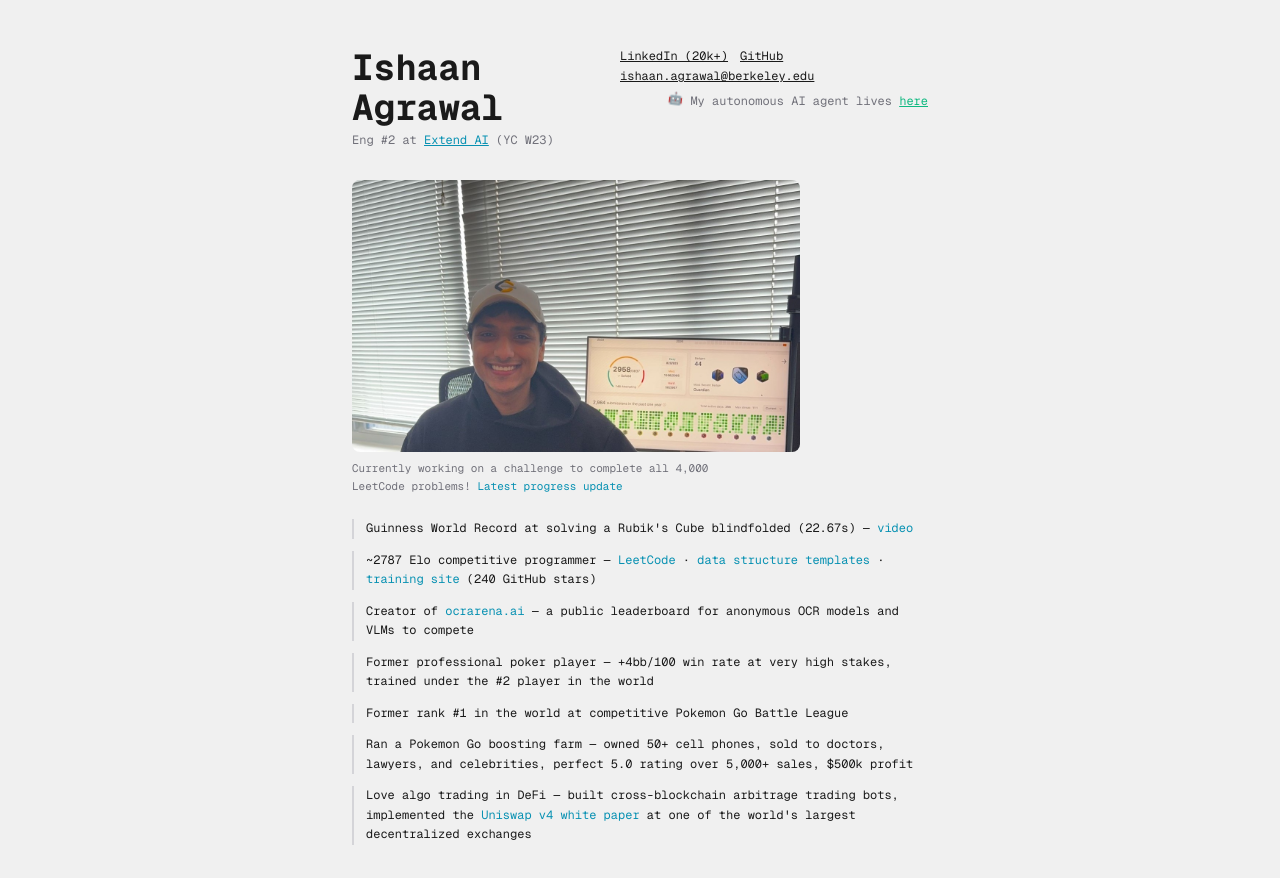
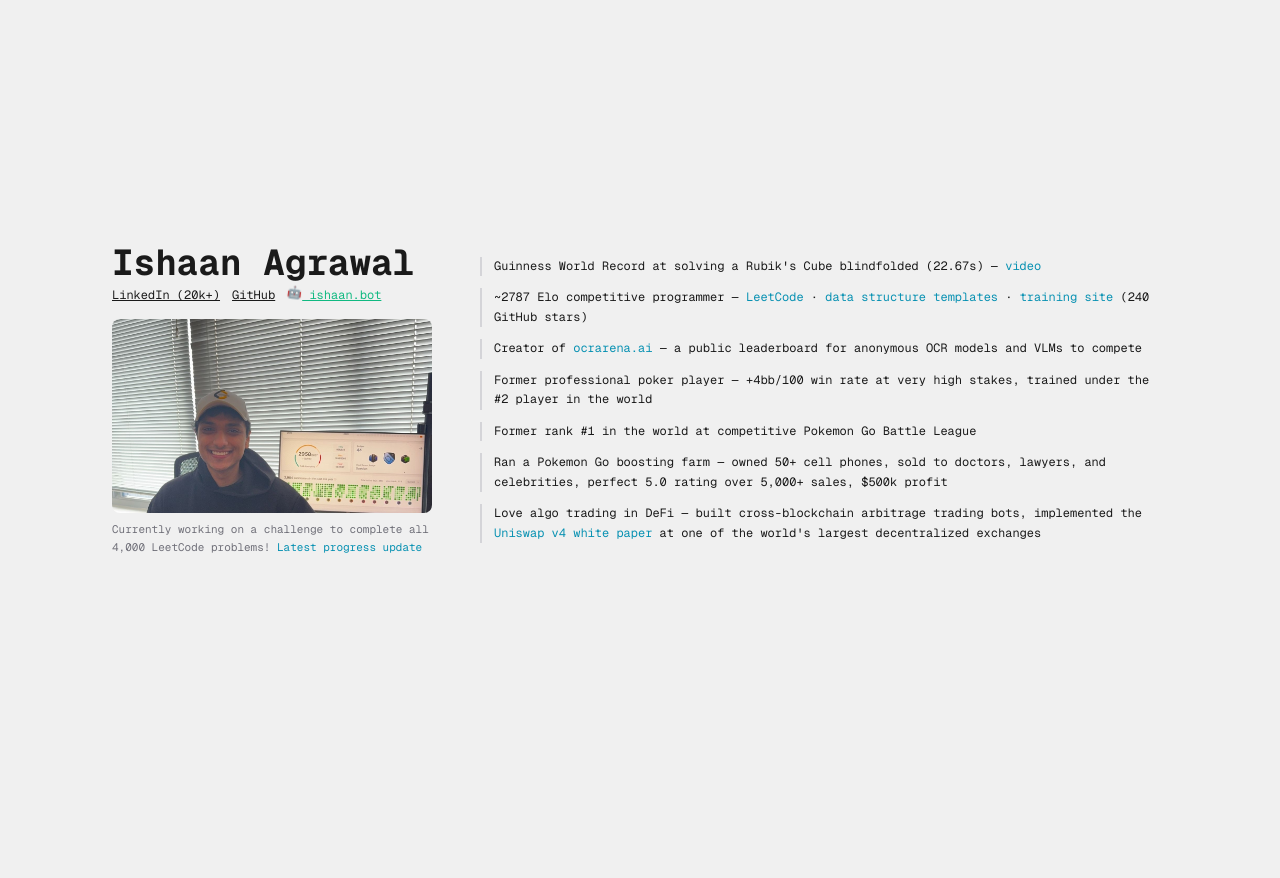
Before and after one commit to ishaanbuildsthings/ishaan.md, a Next.js app in the folder personal/: page / in a window 1280 px wide. Shown: the top 878 px of the page. After the commit the page ends 800 px from the top, so only its background shows below. Built offline with nearby package versions, Linux system fonts and the light colour scheme.

Commit message:
Switch to 2-column: name/photo left, bullet points right
- Left column: name, links (LinkedIn/GitHub/agent) inline, photo, LeetCode challenge caption
- Right column: all bullet points with border-left
- Remove Extend AI from header per request

Co-Authored-By: Claude Opus 4.6 <noreply@anthropic.com>

```diff
--- a/personal/src/app/page.tsx
+++ b/personal/src/app/page.tsx
@@ -4,28 +4,13 @@ import Sidebar from "@/components/Sidebar";
 export default function Home() {
   return (
     <div className="min-h-screen bg-background">
-      <main className="max-w-2xl mx-auto p-6 sm:p-8 lg:p-12 py-12 sm:py-16">
-        <div className="flex flex-col sm:flex-row sm:items-start sm:justify-between gap-4 mb-8">
-          <div>
-            <h1 className="text-3xl sm:text-4xl font-bold text-foreground mb-1">
-              Ishaan Agrawal
-            </h1>
-            <p className="text-xs text-muted">
-              Eng #2 at{" "}
-              <a
-                href="https://www.extend.app"
-                target="_blank"
-                rel="noopener noreferrer"
-                className="text-cyan underline hover:text-cyan-dim"
-              >
-                Extend AI
-              </a>{" "}
-              (YC W23)
-            </p>
-          </div>
+      <main className="h-full flex flex-col lg:flex-row gap-8 lg:gap-12 p-6 sm:p-8 lg:p-12 max-w-6xl mx-auto py-12 sm:py-16 lg:py-0 lg:min-h-screen">
+        <div className="lg:w-80 shrink-0 flex flex-col lg:justify-center">
+          <Hero />
+        </div>
+        <div className="flex-1 flex flex-col justify-center min-w-0">
           <Sidebar />
         </div>
-        <Hero />
       </main>
     </div>
   );
--- a/personal/src/components/Hero.tsx
+++ b/personal/src/components/Hero.tsx
@@ -3,17 +3,46 @@ import Image from "next/image";
 export default function Hero() {
   return (
     <div>
-      <div className="mb-6">
+      <h1 className="text-3xl sm:text-4xl font-bold text-foreground mb-1">
+        Ishaan Agrawal
+      </h1>
+      <div className="flex flex-wrap items-center gap-x-3 gap-y-1 mb-4">
+        <a
+          href="https://www.linkedin.com/in/ishaan-agrawal/"
+          target="_blank"
+          rel="noopener noreferrer"
+          className="text-xs text-foreground underline hover:text-muted"
+        >
+          LinkedIn (20k+)
+        </a>
+        <a
+          href="https://github.com/ishaanbuildsthings"
+          target="_blank"
+          rel="noopener noreferrer"
+          className="text-xs text-foreground underline hover:text-muted"
+        >
+          GitHub
+        </a>
+        <a
+          href="https://ishaan.bot"
+          target="_blank"
+          rel="noopener noreferrer"
+          className="text-xs text-green underline hover:text-green-dim"
+        >
+          <span className="dancing-robot">🤖</span> ishaan.bot
+        </a>
+      </div>
+
       <Image
         src="/ishaan.jpg"
         alt="Ishaan Agrawal"
         width={1220}
         height={740}
-          className="rounded-lg mb-2 w-full max-w-md"
+        className="rounded-lg mb-2 w-full"
         unoptimized
         priority
       />
-        <p className="text-[11px] text-muted leading-relaxed max-w-sm">
+      <p className="text-[11px] text-muted leading-relaxed">
         Currently working on a challenge to complete all 4,000 LeetCode
         problems!{" "}
         <a
@@ -26,108 +55,5 @@ export default function Hero() {
         </a>
       </p>
     </div>
-
-      <div className="space-y-3">
-        <div className="border-l-2 border-border pl-3">
-          <p className="text-xs text-foreground leading-relaxed">
-            Guinness World Record at solving a Rubik&apos;s Cube blindfolded
-            (22.67s) —{" "}
-            <a
-              href="https://www.youtube.com/watch?v=N8MNEngonTs"
-              target="_blank"
-              rel="noopener noreferrer"
-              className="text-cyan hover:underline"
-            >
-              video
-            </a>
-          </p>
-        </div>
-
-        <div className="border-l-2 border-border pl-3">
-          <p className="text-xs text-foreground leading-relaxed">
-            ~2787 Elo competitive programmer —{" "}
-            <a
-              href="https://leetcode.com/u/leetgoat_dot_io/"
-              target="_blank"
-              rel="noopener noreferrer"
-              className="text-cyan hover:underline"
-            >
-              LeetCode
-            </a>{" "}
-            &middot;{" "}
-            <a
-              href="https://github.com/ishaanbuildsthings"
-              target="_blank"
-              rel="noopener noreferrer"
-              className="text-cyan hover:underline"
-            >
-              data structure templates
-            </a>{" "}
-            &middot;{" "}
-            <a
-              href="https://leetgoat.io"
-              target="_blank"
-              rel="noopener noreferrer"
-              className="text-cyan hover:underline"
-            >
-              training site
-            </a>{" "}
-            (240 GitHub stars)
-          </p>
-        </div>
-
-        <div className="border-l-2 border-border pl-3">
-          <p className="text-xs text-foreground leading-relaxed">
-            Creator of{" "}
-            <a
-              href="https://ocrarena.ai"
-              target="_blank"
-              rel="noopener noreferrer"
-              className="text-cyan hover:underline"
-            >
-              ocrarena.ai
-            </a>{" "}
-            — a public leaderboard for anonymous OCR models and VLMs to compete
-          </p>
-        </div>
-
-        <div className="border-l-2 border-border pl-3">
-          <p className="text-xs text-foreground leading-relaxed">
-            Former professional poker player — +4bb/100 win rate at very high
-            stakes, trained under the #2 player in the world
-          </p>
-        </div>
-
-        <div className="border-l-2 border-border pl-3">
-          <p className="text-xs text-foreground leading-relaxed">
-            Former rank #1 in the world at competitive Pokemon Go Battle League
-          </p>
-        </div>
-
-        <div className="border-l-2 border-border pl-3">
-          <p className="text-xs text-foreground leading-relaxed">
-            Ran a Pokemon Go boosting farm — owned 50+ cell phones, sold to
-            doctors, lawyers, and celebrities, perfect 5.0 rating over 5,000+
-            sales, $500k profit
-          </p>
-        </div>
-
-        <div className="border-l-2 border-border pl-3">
-          <p className="text-xs text-foreground leading-relaxed">
-            Love algo trading in DeFi — built cross-blockchain arbitrage trading
-            bots, implemented the{" "}
-            <a
-              href="https://github.com/Uniswap/v4-core/blob/main/docs/whitepaper-v4.pdf"
-              target="_blank"
-              rel="noopener noreferrer"
-              className="text-cyan hover:underline"
-            >
-              Uniswap v4 white paper
-            </a>{" "}
-            at one of the world&apos;s largest decentralized exchanges
-          </p>
-        </div>
-      </div>
-    </div>
   );
 }
--- a/personal/src/components/Sidebar.tsx
+++ b/personal/src/components/Sidebar.tsx
@@ -1,42 +1,105 @@
 export default function Sidebar() {
   return (
-    <div className="space-y-2 sm:text-right">
-      <div className="flex flex-wrap gap-x-3 gap-y-1">
+    <div className="space-y-3">
+      <div className="border-l-2 border-border pl-3">
+        <p className="text-xs text-foreground leading-relaxed">
+          Guinness World Record at solving a Rubik&apos;s Cube blindfolded
+          (22.67s) —{" "}
           <a
-          href="https://www.linkedin.com/in/ishaan-agrawal/"
+            href="https://www.youtube.com/watch?v=N8MNEngonTs"
             target="_blank"
             rel="noopener noreferrer"
-          className="text-xs text-foreground underline hover:text-muted"
+            className="text-cyan hover:underline"
           >
-          LinkedIn (20k+)
+            video
           </a>
+        </p>
+      </div>
+
+      <div className="border-l-2 border-border pl-3">
+        <p className="text-xs text-foreground leading-relaxed">
+          ~2787 Elo competitive programmer —{" "}
+          <a
+            href="https://leetcode.com/u/leetgoat_dot_io/"
+            target="_blank"
+            rel="noopener noreferrer"
+            className="text-cyan hover:underline"
+          >
+            LeetCode
+          </a>{" "}
+          &middot;{" "}
           <a
             href="https://github.com/ishaanbuildsthings"
             target="_blank"
             rel="noopener noreferrer"
-          className="text-xs text-foreground underline hover:text-muted"
+            className="text-cyan hover:underline"
           >
-          GitHub
-        </a>
+            data structure templates
+          </a>{" "}
+          &middot;{" "}
           <a
-          href="mailto:ishaan.agrawal@berkeley.edu"
-          className="text-xs text-foreground underline hover:text-muted"
-        >
-          ishaan.agrawal@berkeley.edu
-        </a>
-      </div>
-      <p className="text-xs text-muted leading-relaxed">
-        <span className="dancing-robot">🤖</span>{" "}
-        My autonomous AI agent lives{" "}
-        <a
-          href="https://ishaan.bot"
+            href="https://leetgoat.io"
             target="_blank"
             rel="noopener noreferrer"
-          className="text-green underline hover:text-green-dim"
+            className="text-cyan hover:underline"
           >
-          here
-        </a>
+            training site
+          </a>{" "}
+          (240 GitHub stars)
         </p>
+      </div>
+
+      <div className="border-l-2 border-border pl-3">
+        <p className="text-xs text-foreground leading-relaxed">
+          Creator of{" "}
+          <a
+            href="https://ocrarena.ai"
+            target="_blank"
+            rel="noopener noreferrer"
+            className="text-cyan hover:underline"
+          >
+            ocrarena.ai
+          </a>{" "}
+          — a public leaderboard for anonymous OCR models and VLMs to compete
+        </p>
+      </div>
+
+      <div className="border-l-2 border-border pl-3">
+        <p className="text-xs text-foreground leading-relaxed">
+          Former professional poker player — +4bb/100 win rate at very high
+          stakes, trained under the #2 player in the world
+        </p>
+      </div>
+
+      <div className="border-l-2 border-border pl-3">
+        <p className="text-xs text-foreground leading-relaxed">
+          Former rank #1 in the world at competitive Pokemon Go Battle League
+        </p>
+      </div>
+
+      <div className="border-l-2 border-border pl-3">
+        <p className="text-xs text-foreground leading-relaxed">
+          Ran a Pokemon Go boosting farm — owned 50+ cell phones, sold to
+          doctors, lawyers, and celebrities, perfect 5.0 rating over 5,000+
+          sales, $500k profit
+        </p>
+      </div>
+
+      <div className="border-l-2 border-border pl-3">
+        <p className="text-xs text-foreground leading-relaxed">
+          Love algo trading in DeFi — built cross-blockchain arbitrage trading
+          bots, implemented the{" "}
+          <a
+            href="https://github.com/Uniswap/v4-core/blob/main/docs/whitepaper-v4.pdf"
+            target="_blank"
+            rel="noopener noreferrer"
+            className="text-cyan hover:underline"
+          >
+            Uniswap v4 white paper
+          </a>{" "}
+          at one of the world&apos;s largest decentralized exchanges
+        </p>
+      </div>
     </div>
   );
 }
```
Lines whose indentation alone changed are shown as unchanged.
